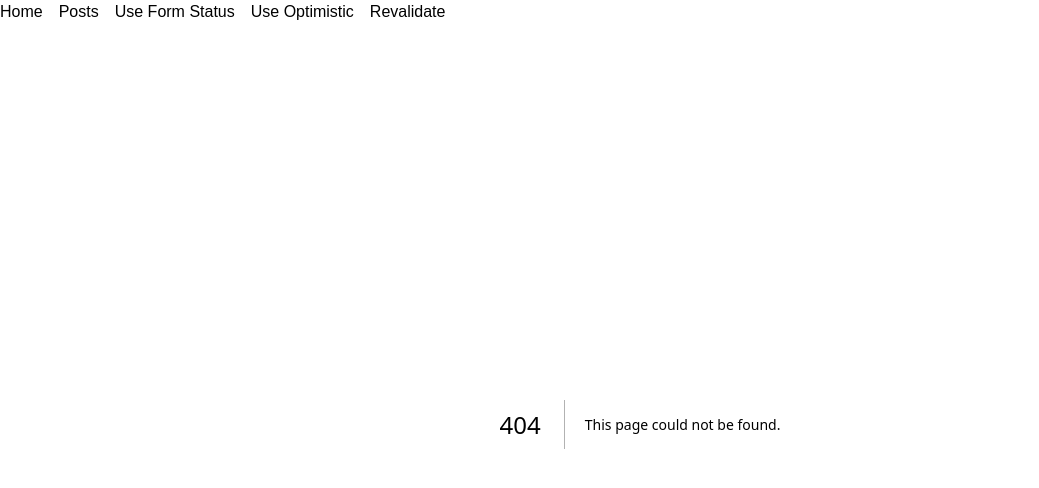
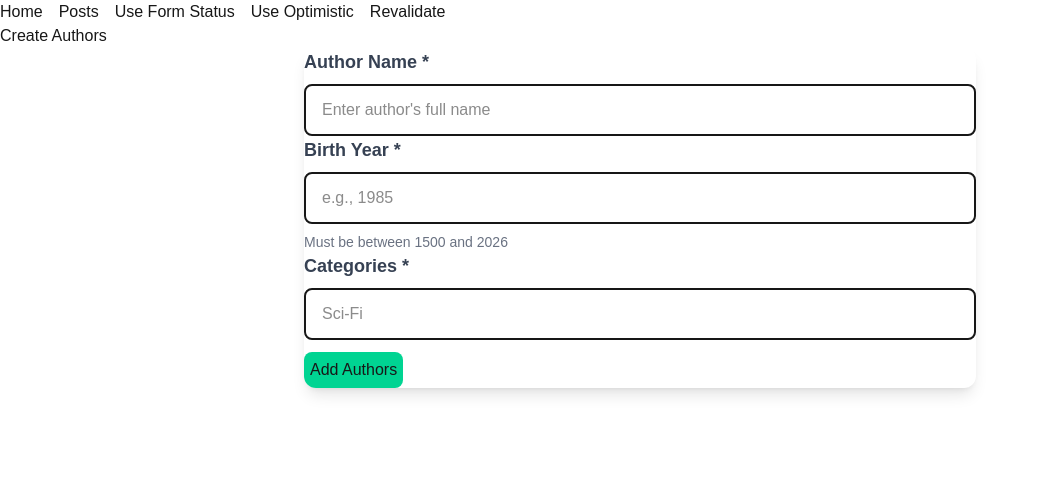
Before and after one commit to ammarShahab/nextjs-typescript-practice, a Next.js app: page /revalidate/revalidateauthorsbypath/new in a window 1280 px wide. Before the commit this address had no page. Shown: the top 488 px of the page, without its empty margins (0-1039 px from the left). Built offline with nearby package versions, Linux system fonts and the light colour scheme; no server answers.

Commit message:
creating path based revalidation

```diff
--- /dev/null
+++ b/app/actions/authorsActions.ts
@@ -0,0 +1,28 @@
+"use server";
+
+import { connectDB } from "../lib/db";
+
+export default async function authorsActions(formData: FormData) {
+  const author_Name = formData.get("author_Name") as string;
+  const birth_year = formData.get("birth_year") as string;
+  const categories = formData.get("categories") as string;
+
+  const authorInfo = {
+    author_Name,
+    birth_year,
+    categories: categories.split(","),
+  };
+
+  console.log(authorInfo);
+
+  try {
+    const db = await connectDB();
+    const authors = await db
+      .collection("authors")
+      .insertOne({ ...authorInfo, created_at: new Date() });
+    return { success: true, message: "Authors created successfully" };
+  } catch (error) {
+    console.error(error);
+    return { success: false, message: "Authors creation failed" };
+  }
+}
--- /dev/null
+++ b/app/lib/models/Author.ts
@@ -0,0 +1,6 @@
+export interface Authors {
+  id: string;
+  author_Name: string;
+  birth_year: number;
+  categories: string[];
+}
--- a/app/revalidate/page.tsx
+++ b/app/revalidate/page.tsx
@@ -12,6 +12,12 @@ export default function RevalidatePage() {
         >
           Time Based Revalidation Blogs
         </Link>
+        <Link
+          href="/revalidate/revalidateauthorsbypath"
+          className="bg-blue-500 p-2 rounded-xl"
+        >
+          Revalidate Authors By Path
+        </Link>
       </div>
     </div>
   );
--- /dev/null
+++ b/app/revalidate/revalidateauthorsbypath/new/page.tsx
@@ -0,0 +1,75 @@
+import authorsActions from "@/app/actions/authorsActions";
+
+export default function CreateAuthors() {
+  return (
+    <div>
+      <h3>Create Authors</h3>
+      <form
+        action={authorsActions}
+        className="max-w-2xl mx-auto bg-white rounded-xl shadow-lg overflow-hidden"
+      >
+        <div className="space-y-4">
+          <label className="block">
+            <span className="text-gray-700 font-semibold text-lg">
+              Author Name *
+            </span>
+            <input
+              type="text"
+              name="author_Name"
+              //   value={formData.author_Name}
+              //   onChange={handleInputChange}
+              placeholder="Enter author's full name"
+              className={`mt-2 block w-full px-4 py-3 rounded-lg border-2  focus:ring-2 focus:ring-opacity-50 transition-all duration-200`}
+            />
+          </label>
+        </div>
+
+        <div className="space-y-4">
+          <label className="block">
+            <span className="text-gray-700 font-semibold text-lg">
+              Birth Year *
+            </span>
+            <input
+              type="number"
+              name="birth_year"
+              //   value={formData.birth_year}
+              //   onChange={handleInputChange}
+              placeholder="e.g., 1985"
+              min="1500"
+              max={new Date().getFullYear()}
+              className={`mt-2 block w-full px-4 py-3 rounded-lg border-2  focus:ring-2 focus:ring-opacity-50 transition-all duration-200`}
+            />
+
+            <p className="mt-2 text-sm text-gray-500">
+              Must be between 1500 and {new Date().getFullYear()}
+            </p>
+          </label>
+        </div>
+
+        <div className="space-y-4">
+          <label className="block">
+            <span className="text-gray-700 font-semibold text-lg">
+              Categories *
+            </span>
+            <input
+              type="text"
+              name="categories"
+              //   value={formData.birth_year}
+              //   onChange={handleInputChange}
+              placeholder="Sci-Fi"
+              className={`mt-2 block w-full px-4 py-3 rounded-lg border-2  focus:ring-2 focus:ring-opacity-50 transition-all duration-200`}
+            />
+          </label>
+        </div>
+        <div>
+          <button
+            className="bg-emerald-400 p-1.5 rounded-lg mt-3"
+            type="submit"
+          >
+            Add Authors
+          </button>
+        </div>
+      </form>
+    </div>
+  );
+}
--- /dev/null
+++ b/app/revalidate/revalidateauthorsbypath/page.tsx
@@ -0,0 +1,5 @@
+import React from "react";
+
+export default function RevalidateAuthorsPage() {
+  return <div>Revalidate Authors Page</div>;
+}
--- a/app/revalidate/revalidateblogs/page.tsx
+++ b/app/revalidate/revalidateblogs/page.tsx
@@ -54,7 +54,7 @@ export default async function RevalidateByTime() {
           </div>
         ))}
       </div>
-      <div>
+      <div className="mt-4">
         <Link
           href="/revalidate/revalidateblogs/new"
           className="bg-cyan-500 rounded-xl p-1.5"
```
